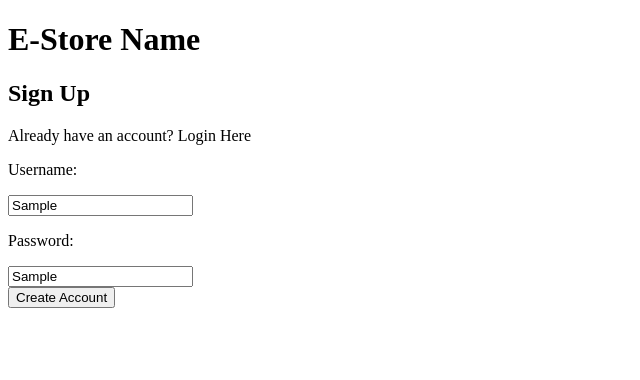
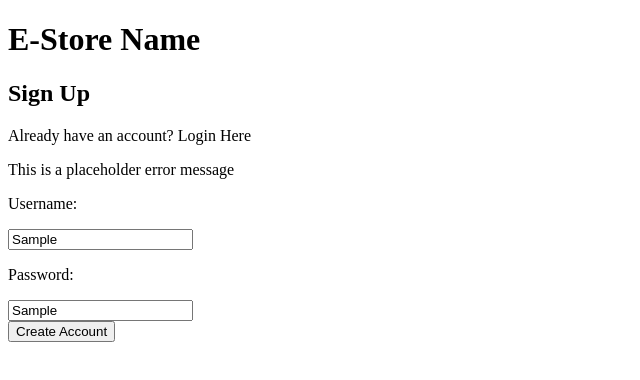
Before and after one commit to brady125/TeamMadeEstore-, an Angular app in the folder estore-ui/: page / in a window 1280 px wide. Both pictures are taken after typing "Sample", "Sample" into the empty fields and a click on the button "Create Account". Shown: the top 380 px of the page, without its empty margins (0-640 px from the left). Built offline with nearby package versions, Linux system fonts and the light colour scheme.

Commit message:
error message basics added

```diff
--- a/estore-ui/src/app/sign-up/sign-up.component.html
+++ b/estore-ui/src/app/sign-up/sign-up.component.html
@@ -1,10 +1,11 @@
 <h1>E-Store Name</h1>
 <h2>Sign Up</h2>
 <p>Already have an account?  <a>Login Here</a></p>
+<p id="createAccountFailedMessage" [style.display]="display">{{errorMessage}}</p>
 <div id="inputs">
     <p class="textFeildLabel">Username:</p>
     <input id="username">
     <p class="textFeildLabel">Password:</p>
     <input id="password">
 </div>
-<button>Create Account</button>
+<button (click)="createAccount()">Create Account</button>
--- a/estore-ui/src/app/sign-up/sign-up.component.ts
+++ b/estore-ui/src/app/sign-up/sign-up.component.ts
@@ -6,10 +6,32 @@ import { Component, OnInit } from '@angular/core';
   styleUrls: ['./sign-up.component.css']
 })
 export class SignUpComponent implements OnInit {
+  errorMessage = "";
+  display = "none";
 
   constructor() { }
 
   ngOnInit(): void {
   }
 
+  createAccount(): boolean {
+    /**
+     * Checks whether an account can be creeated with the information inputed
+     * Returns true and logs the user in if it suceeds
+     * Returns false and shows an error message if it fails
+    */
+    // if both fields are filled in, the user name is unique, and password meets requirements(?),
+      // then create the new account and log the user
+      // return true
+    // use else if statements to reveal an errormessage that describes the problem
+    this.errorMessage = "This is a placeholder error message";
+    this.display = "initial";
+      // return false
+    return false;
+  }
+
+  login(): void {
+    // logs the user into their account and brings them to their home screen (buyer or admin)- might need parameter
+  }
+
 }
```
